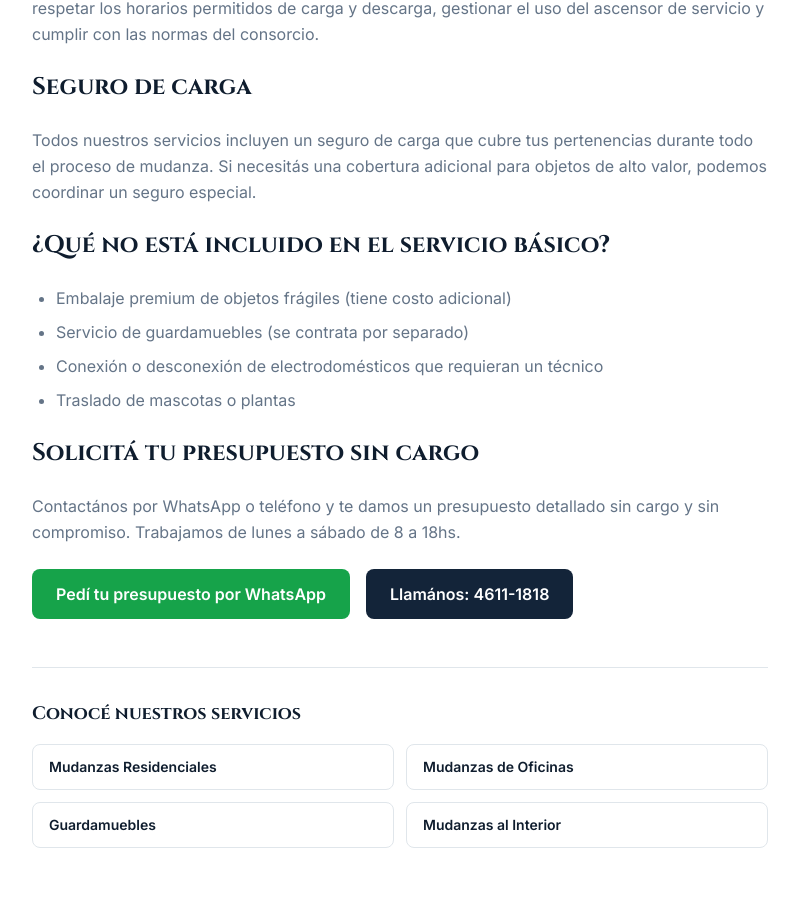
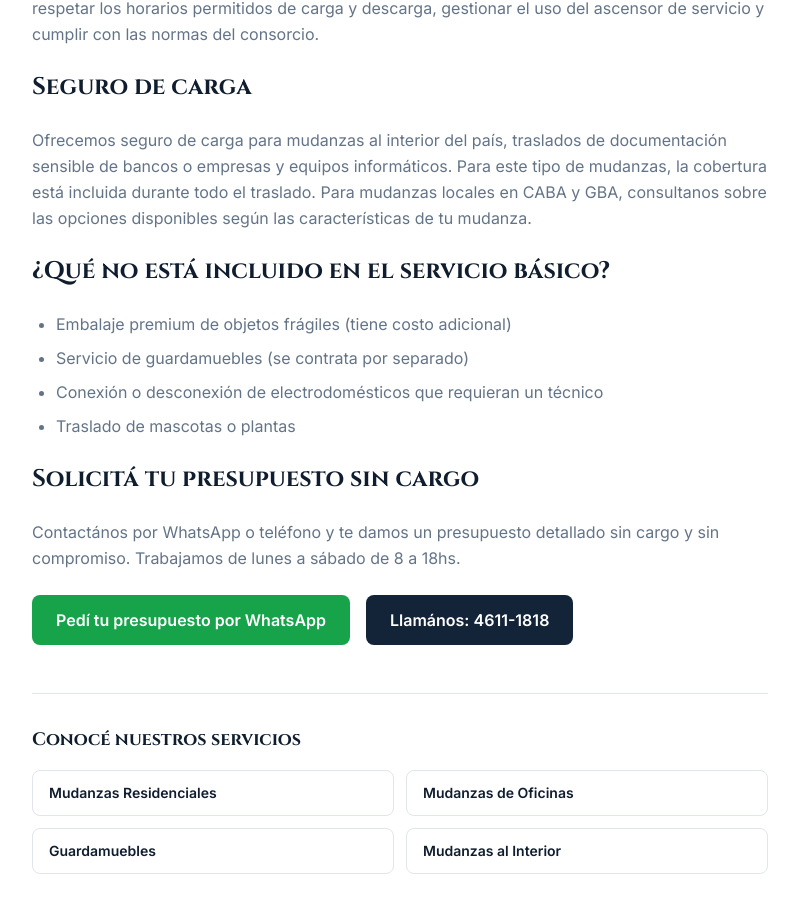
Before and after one commit to Lukaku55/marinomudanzas-next, a Next.js app: page /blog/que-incluye-una-mudanza in a window 1280 px wide. Shown: the part 1354-2267 px from the top of the page, without its empty margins (240-1039 px from the left). Built offline with nearby package versions, Linux system fonts and the light colour scheme.

Commit message:
Clarify seguro de carga scope in que-incluye blog

```diff
--- a/app/blog/que-incluye-una-mudanza/page.tsx
+++ b/app/blog/que-incluye-una-mudanza/page.tsx
@@ -50,7 +50,7 @@ export default function Page() {
             <p>Nos encargamos de coordinar con los encargados de los edificios de origen y destino para respetar los horarios permitidos de carga y descarga, gestionar el uso del ascensor de servicio y cumplir con las normas del consorcio.</p>
 
             <h2 className="font-display text-2xl font-bold text-foreground mt-10 mb-4">Seguro de carga</h2>
-            <p>Todos nuestros servicios incluyen un seguro de carga que cubre tus pertenencias durante todo el proceso de mudanza. Si necesitás una cobertura adicional para objetos de alto valor, podemos coordinar un seguro especial.</p>
+            <p>Ofrecemos seguro de carga para mudanzas al interior del país, traslados de documentación sensible de bancos o empresas y equipos informáticos. Para este tipo de mudanzas, la cobertura está incluida durante todo el traslado. Para mudanzas locales en CABA y GBA, consultanos sobre las opciones disponibles según las características de tu mudanza.</p>
 
             <h2 className="font-display text-2xl font-bold text-foreground mt-10 mb-4">¿Qué no está incluido en el servicio básico?</h2>
             <ul className="list-disc pl-6 space-y-2">
```
